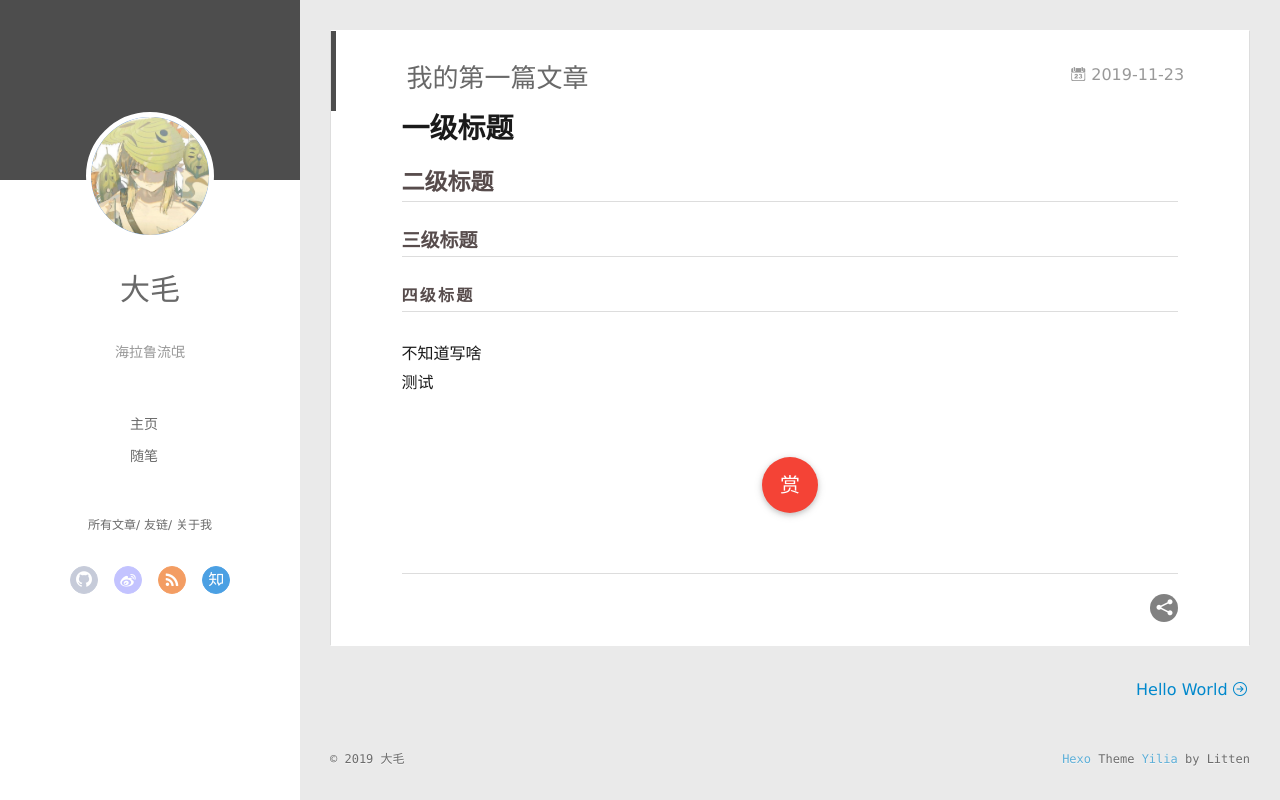
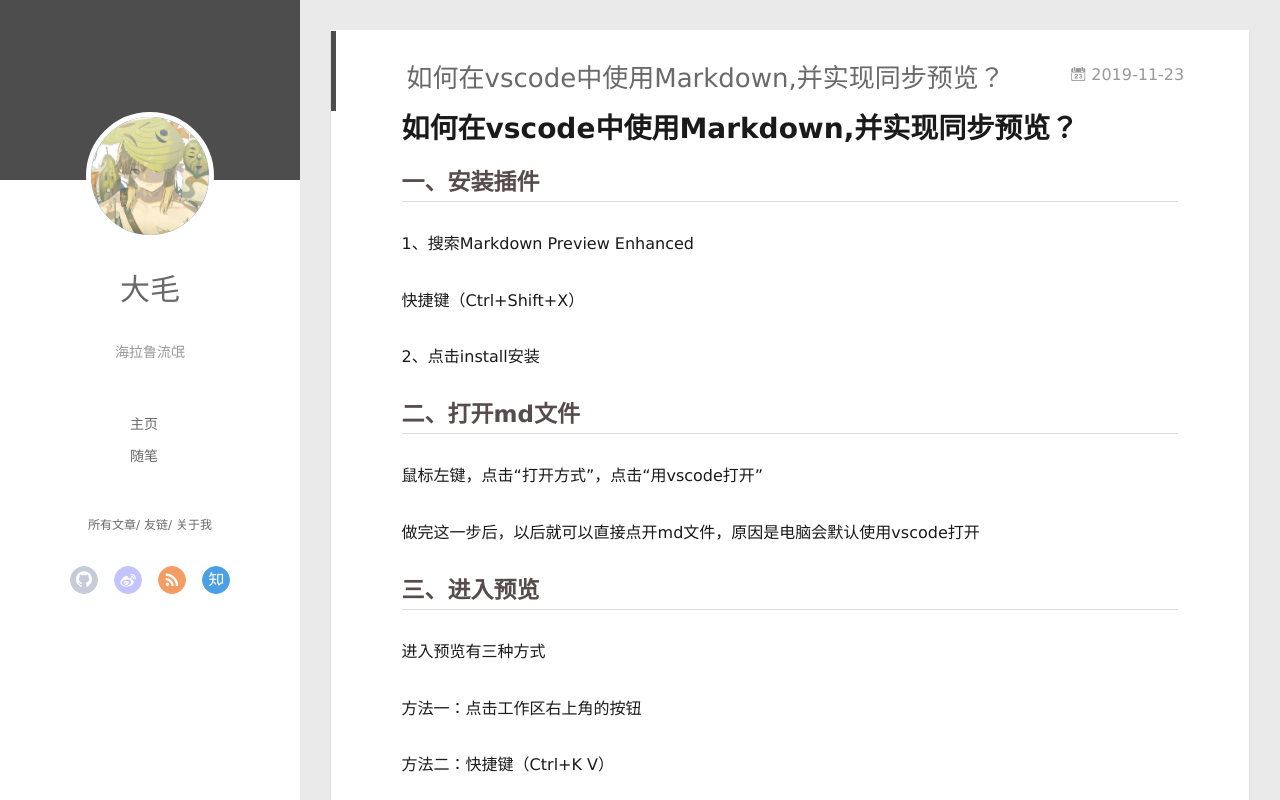
Before and after one commit to luozirong31/-luozirong31.github.io, a plain HTML site: page 2019/11/23/我的第一篇文章/index.html in a window 1280 px wide. Drawn offline with Linux system fonts and the light colour scheme.

Commit message:
Site updated: 2019-12-04 17:37:25

```diff
--- a/2019/11/23/我的第一篇文章/index.html
+++ b/2019/11/23/我的第一篇文章/index.html
@@ -6,16 +6,16 @@
   <meta name="renderer" content="webkit">
   <meta http-equiv="X-UA-Compatible" content="IE=edge" >
   <link rel="dns-prefetch" href="https://luozirong31.github.io">
-  <title>我的第一篇文章 | 大毛的技术博客</title>
+  <title>如何在vscode中使用Markdown,并实现同步预览？ | 大毛的技术博客</title>
   <meta name="viewport" content="width=device-width, initial-scale=1, maximum-scale=1">
-  <meta name="description" content="一级标题二级标题三级标题四级标题不知道写啥测试">
+  <meta name="description" content="如何在vscode中使用Markdown,并实现同步预览？一、安装插件1、搜索Markdown Preview Enhanced 快捷键（Ctrl+Shift+X） 2、点击install安装 二、打开md文件鼠标左键，点击“打开方式”，点击“用vscode打开” 做完这一步后，以后就可以直接点开md文件，原因是电脑会默认使用vscode打开 三、进入预览进入预览有三种方式 方法一：点击工作区右上">
 <meta property="og:type" content="article">
-<meta property="og:title" content="我的第一篇文章">
+<meta property="og:title" content="如何在vscode中使用Markdown,并实现同步预览？">
 <meta property="og:url" content="https:&#x2F;&#x2F;luozirong31.github.io&#x2F;2019&#x2F;11&#x2F;23&#x2F;%E6%88%91%E7%9A%84%E7%AC%AC%E4%B8%80%E7%AF%87%E6%96%87%E7%AB%A0&#x2F;index.html">
 <meta property="og:site_name" content="大毛的技术博客">
-<meta property="og:description" content="一级标题二级标题三级标题四级标题不知道写啥测试">
+<meta property="og:description" content="如何在vscode中使用Markdown,并实现同步预览？一、安装插件1、搜索Markdown Preview Enhanced 快捷键（Ctrl+Shift+X） 2、点击install安装 二、打开md文件鼠标左键，点击“打开方式”，点击“用vscode打开” 做完这一步后，以后就可以直接点开md文件，原因是电脑会默认使用vscode打开 三、进入预览进入预览有三种方式 方法一：点击工作区右上">
 <meta property="og:locale" content="zh-cn">
-<meta property="og:updated_time" content="2019-12-03T15:32:46.183Z">
+<meta property="og:updated_time" content="2019-12-04T09:36:36.049Z">
 <meta name="twitter:card" content="summary">
 
     <link rel="alternative" href="/atom.xml" title="大毛的技术博客" type="application/atom+xml">
@@ -163,20 +163,28 @@
 
 
     <h1 class="article-title" itemprop="name">
-      我的第一篇文章
+      如何在vscode中使用Markdown,并实现同步预览？
     </h1>
 
 
 
         <a href="/2019/11/23/%E6%88%91%E7%9A%84%E7%AC%AC%E4%B8%80%E7%AF%87%E6%96%87%E7%AB%A0/" class="archive-article-date">
-  	<time datetime="2019-11-23T07:14:14.000Z" itemprop="datePublished"><i class="icon-calendar icon"></i>2019-11-23</time>
+  	<time datetime="2019-11-23T07:14:14.159Z" itemprop="datePublished"><i class="icon-calendar icon"></i>2019-11-23</time>
 </a>
 
       </header>
 
     <div class="article-entry" itemprop="articleBody">
 
-        <h1 id="一级标题"><a href="#一级标题" class="headerlink" title="一级标题"></a>一级标题</h1><h2 id="二级标题"><a href="#二级标题" class="headerlink" title="二级标题"></a>二级标题</h2><h3 id="三级标题"><a href="#三级标题" class="headerlink" title="三级标题"></a>三级标题</h3><h4 id="四级标题"><a href="#四级标题" class="headerlink" title="四级标题"></a>四级标题</h4><p>不知道写啥<br>测试</p>
+        <h1 id="如何在vscode中使用Markdown-并实现同步预览？"><a href="#如何在vscode中使用Markdown-并实现同步预览？" class="headerlink" title="如何在vscode中使用Markdown,并实现同步预览？"></a>如何在vscode中使用Markdown,并实现同步预览？</h1><h2 id="一、安装插件"><a href="#一、安装插件" class="headerlink" title="一、安装插件"></a>一、安装插件</h2><p>1、搜索Markdown Preview Enhanced</p>
+<p>快捷键（Ctrl+Shift+X）</p>
+<p>2、点击install安装</p>
+<h2 id="二、打开md文件"><a href="#二、打开md文件" class="headerlink" title="二、打开md文件"></a>二、打开md文件</h2><p>鼠标左键，点击“打开方式”，点击“用vscode打开”</p>
+<p>做完这一步后，以后就可以直接点开md文件，原因是电脑会默认使用vscode打开</p>
+<h2 id="三、进入预览"><a href="#三、进入预览" class="headerlink" title="三、进入预览"></a>三、进入预览</h2><p>进入预览有三种方式</p>
+<p>方法一：点击工作区右上角的按钮</p>
+<p>方法二：快捷键（Ctrl+K V）</p>
+<p>方法三：按F1，输入Markdown，选择Open Locked Preview to the Side即可</p>
 
 
 
--- a/content.json
+++ b/content.json
@@ -1 +1 @@
-[{"title":"我的第一篇文章","date":"2019-11-23T07:14:14.000Z","path":"2019/11/23/我的第一篇文章/","tags":[]},{"title":"Hello World","date":"2019-11-22T12:37:43.272Z","path":"2019/11/22/hello-world/","tags":[]}]
+[{"title":"如何在vscode中使用Markdown,并实现同步预览？","date":"2019-11-23T07:14:14.159Z","path":"2019/11/23/我的第一篇文章/","tags":[]},{"title":"Hello World","date":"2019-11-22T12:37:43.272Z","path":"2019/11/22/hello-world/","tags":[]}]
```
Also changed, not shown: 2019/11/22/hello-world/index.html (+1 -1 lines), archives/2019/11/index.html (+2 -2 lines), archives/2019/index.html (+2 -2 lines), archives/index.html (+2 -2 lines), index.html (+11 -3 lines), assets/微信图片_1.png (added), assets/微信图片_2.png (added), assets/微信图片_3.png (added), assets/微信图片_4.png (added).
